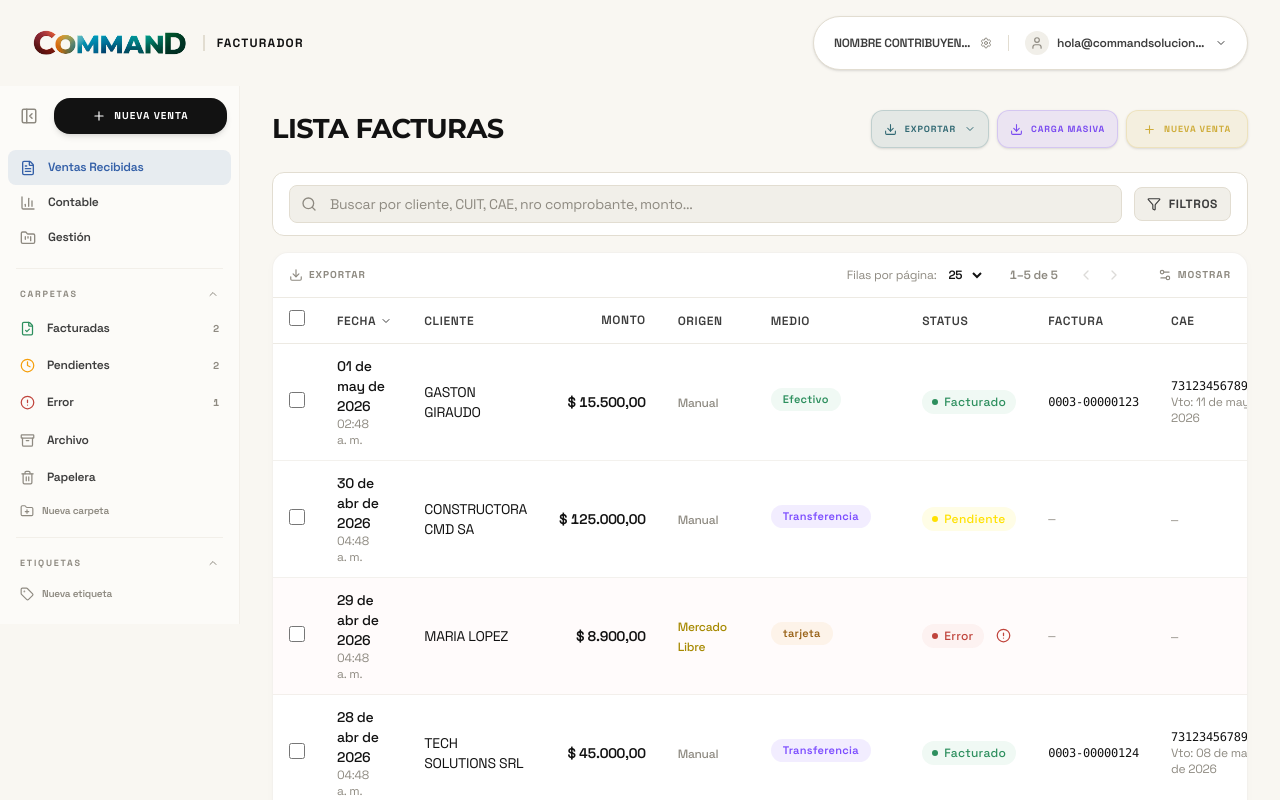
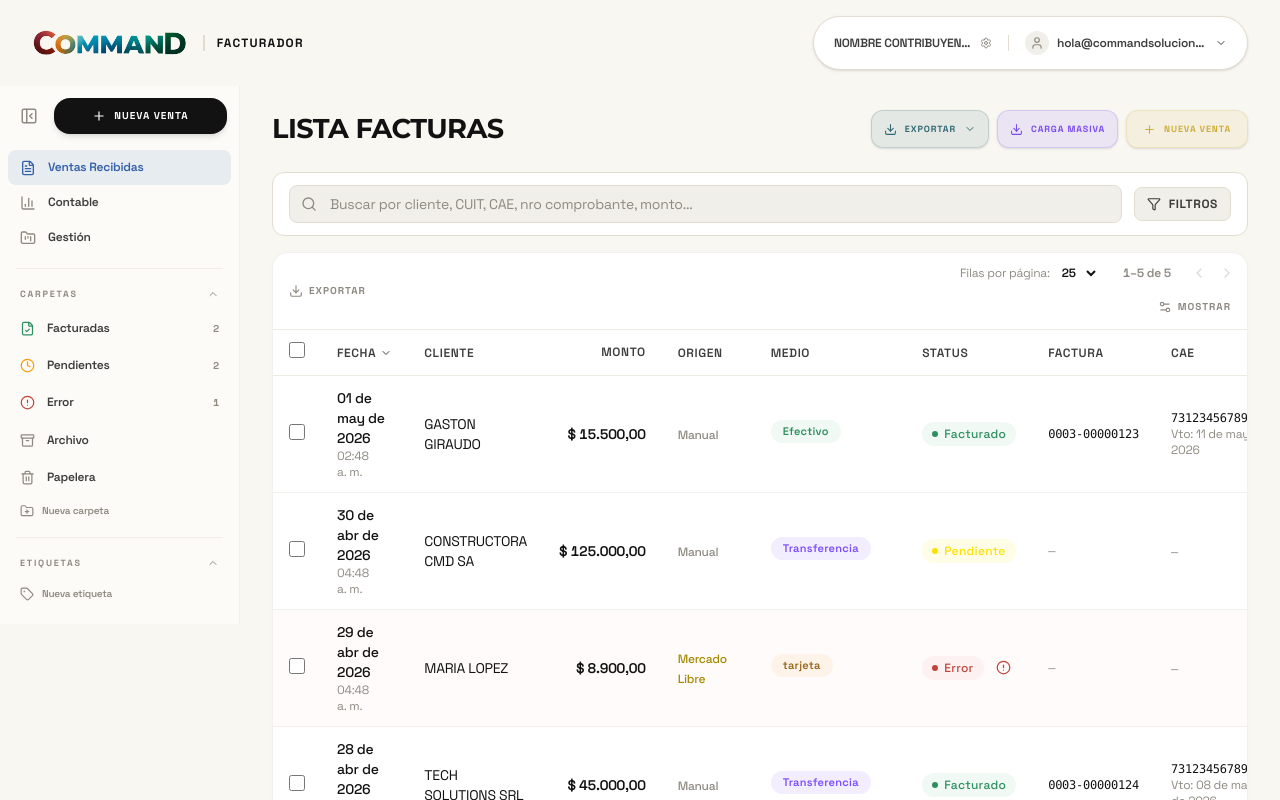
Before and after one commit to curiosidadparlante-jpg/demofacturador, a React (Vite) app: page / in a window 1280 px wide. Shown: the top 800 px of the page. Built offline with nearby package versions, Linux system fonts and the light colour scheme.

Commit message:
style: make contable view wrapper transparent and move pagination above table toolbar

```diff
--- a/src/components/SalesTable.jsx
+++ b/src/components/SalesTable.jsx
@@ -392,6 +392,7 @@ export default function SalesTable({
             </button>
           </div>
 
+          <div className="flex flex-col items-end gap-2">
             <div className="flex items-center gap-6">
               <div className="flex items-center gap-2">
                 <span className="text-xs text-text-muted hidden md:inline">
@@ -427,6 +428,7 @@ export default function SalesTable({
                   >
                     <ChevronRight size={16} />
                   </button>
+                </div>
               </div>
             </div>
 
```
Lines whose indentation alone changed are shown as unchanged.
